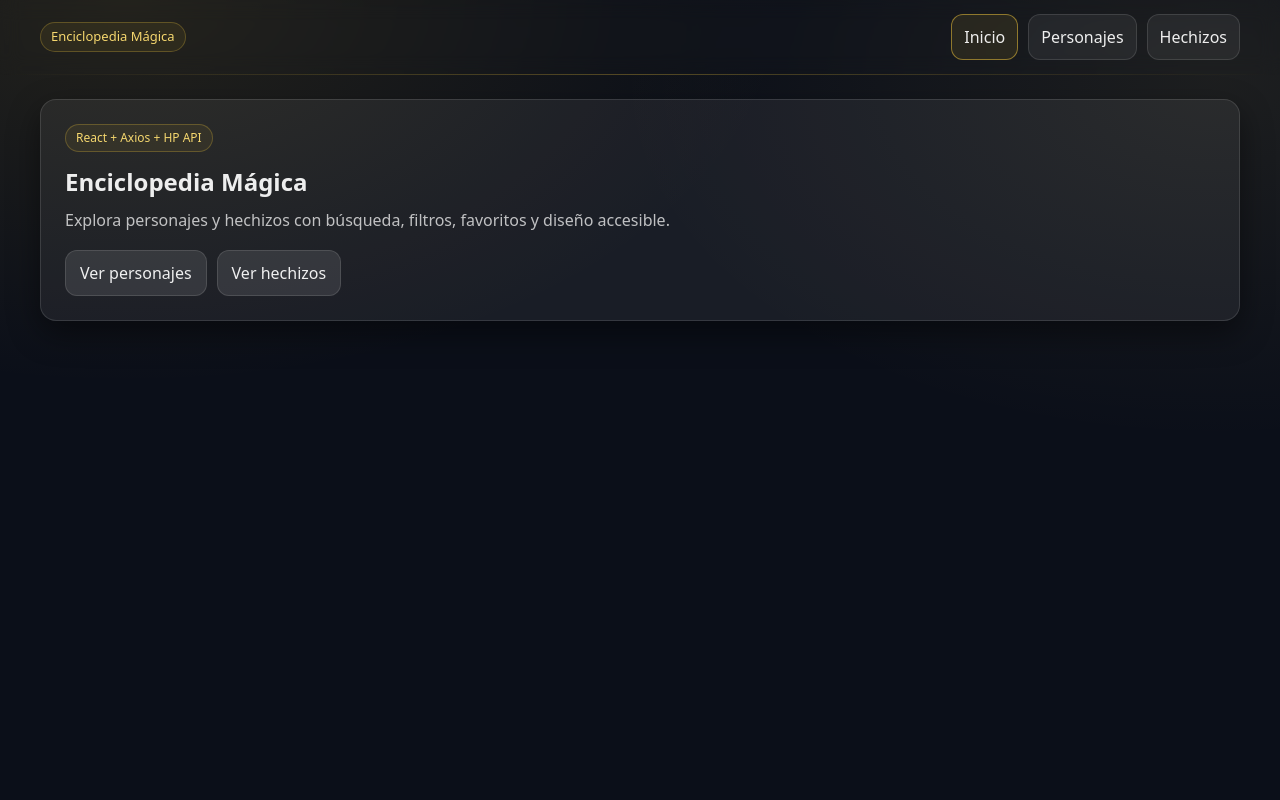
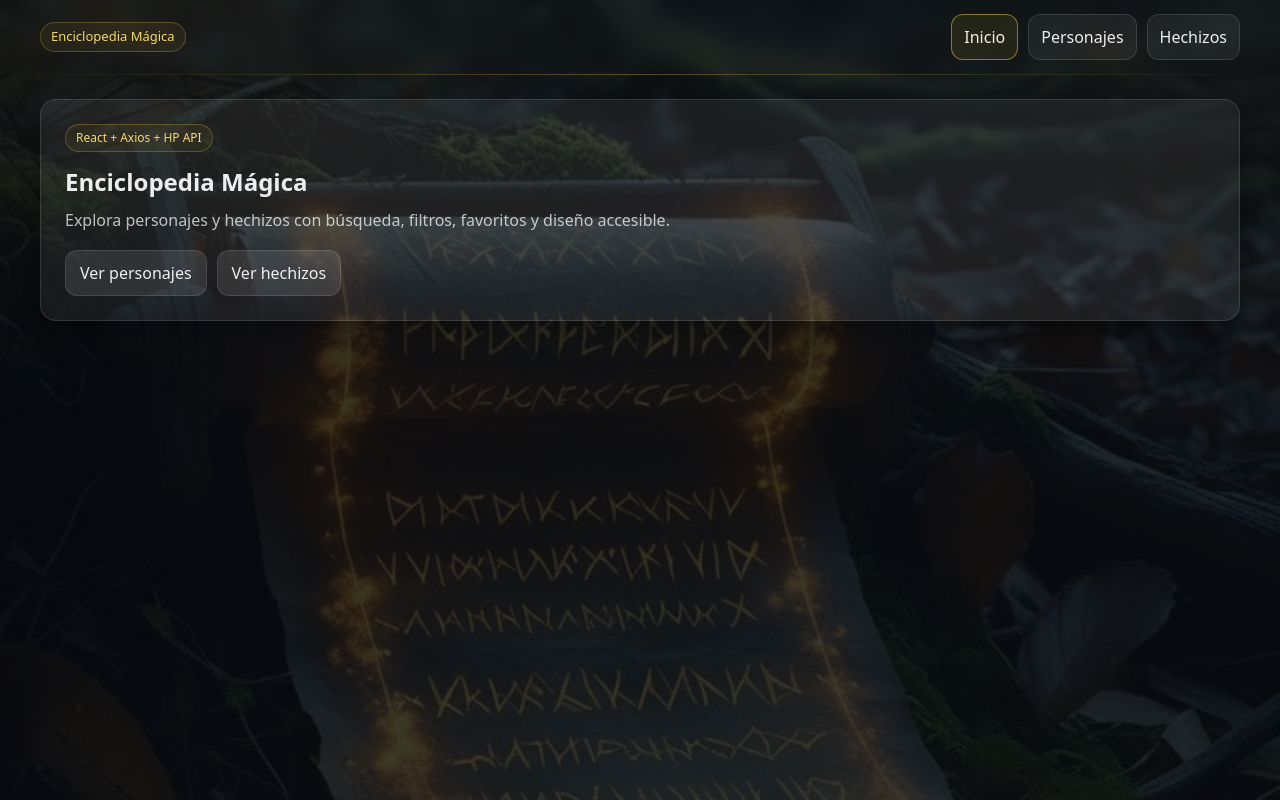
Before and after one commit to David-Navarro-Oliver/apiHarryPotterReact, a React (Vite) app: page / in a window 1280 px wide. Built offline with nearby package versions, Linux system fonts and the light colour scheme.

Commit message:
style(bg): add global background image

```diff
--- a/src/styles/globals.css
+++ b/src/styles/globals.css
@@ -21,6 +21,9 @@
   --focus-ring: 0 0 0 3px rgba(245, 215, 110, 0.35);
 
   --max-width: 1200px;
+
+  --bg-img-opacity: 0.28;
+  --bg-overlay-opacity: 0.25;
 }
 
 *,
@@ -38,10 +41,41 @@ body {
   margin: 0;
   font-family: ui-sans-serif, system-ui, -apple-system, Segoe UI, Roboto, Arial, sans-serif;
   line-height: 1.5;
+  color: var(--text);
+
   background: radial-gradient(1200px 700px at 10% 0%, rgba(212, 175, 55, 0.12), transparent 55%),
     radial-gradient(1000px 600px at 95% 10%, rgba(245, 215, 110, 0.08), transparent 60%),
     var(--bg);
-  color: var(--text);
+
+  position: relative;
+  overflow-x: hidden;
+}
+
+body::before {
+  content: "";
+  position: fixed;
+  inset: 0;
+  z-index: -2;
+  pointer-events: none;
+
+  background-image: url("/bg-runas.jpg");
+  background-size: cover;
+  background-position: center 35%;
+  background-repeat: no-repeat;
+
+  opacity: var(--bg-img-opacity);
+  filter: none;
+  transform: none;
+}
+
+body::after {
+  content: "";
+  position: fixed;
+  inset: 0;
+  z-index: -1;
+  pointer-events: none;
+
+  background: rgba(0, 0, 0, var(--bg-overlay-opacity));
 }
 
 a {
```
Also changed, not shown: public/bg-runas.jpg (added).
